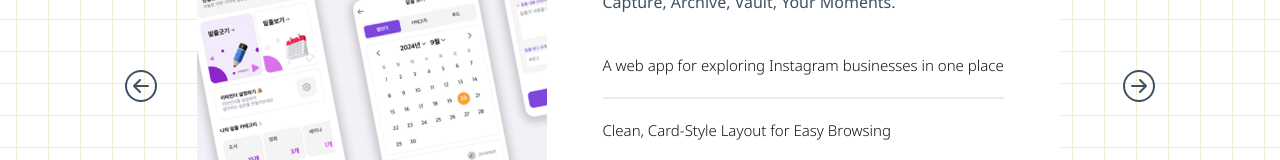
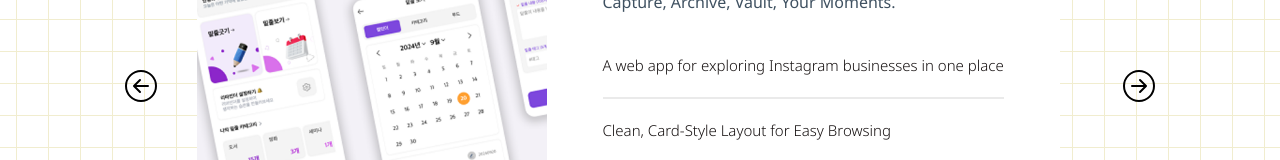
Before and after one commit to codibara/home, a React (Vite) app: page /#/ in a window 1280 px wide. Shown: the part 2011-2171 px from the top of the page. Built offline with nearby package versions, Linux system fonts and the light colour scheme; a web font is replaced by a local one.

Commit message:
button hover fixed

```diff
--- a/src/components/UI/Carousel.jsx
+++ b/src/components/UI/Carousel.jsx
@@ -13,8 +13,8 @@ import { ArrowLeftCircle, ArrowRightCircle } from 'react-bootstrap-icons';
 export default function CardCarousel() {
     return (
         <div className='relative w-full'>
-            <button className="swiper-button-prev-custom absolute group hidden md:flex flex-row justify-center items-center w-10 h-10 top-1/2 left-0 -translate-y-1/2 z-10 hover:cursor-pointer"><ArrowLeftCircle color={'#3F5161'} size={32} className='carousel-button'/></button>
-            <button className="swiper-button-next-custom absolute hidden group md:flex flex-row justify-center items-center w-10 h-10 top-1/2 right-0 -translate-y-1/2 z-10 hover:cursor-pointer"><ArrowRightCircle color={'#3F5161'} size={32} className='carousel-button'/></button>
+            <button className="swiper-button-prev-custom absolute group hidden md:flex flex-row justify-center items-center w-10 h-10 top-1/2 left-0 -translate-y-1/2 z-10 hover:cursor-pointer"><ArrowLeftCircle size={32} className='carousel-button'/></button>
+            <button className="swiper-button-next-custom absolute hidden group md:flex flex-row justify-center items-center w-10 h-10 top-1/2 right-0 -translate-y-1/2 z-10 hover:cursor-pointer"><ArrowRightCircle size={32} className='carousel-button'/></button>
 
             <Swiper
                 modules={[Navigation, Autoplay]}
--- a/src/data/cards.json
+++ b/src/data/cards.json
@@ -47,17 +47,5 @@
     ],
     "image": "./assets/thumbnail-RG.png",
     "award": false
-  },
-  {
-    "id": 5,
-    "title": "Random Game2",
-    "subtitle": "Bring Online Retails In your Palm",
-    "description": [
-      "A web app for exploring Instagram businesses in one place",
-      "Clean, Card-Style Layout for Easy Browsing",
-      "Direct Link to Each Instagram Account for Quick Access"
-    ],
-    "image": "./assets/thumbnail-RG.png",
-    "award": false
   }
 ]
--- a/src/index.css
+++ b/src/index.css
@@ -37,6 +37,10 @@ a:hover{
   color: var(--color-primary);
 }
 
+.link-hover:hover div{
+  border-bottom: 1px solid var(--color-primary);
+}
+
 .grid-background{
   background-image: url("/assets/grid.svg");
 }
```
